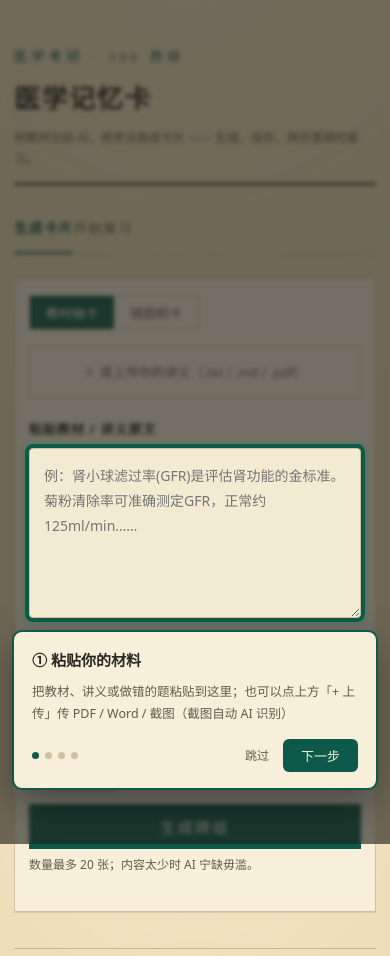
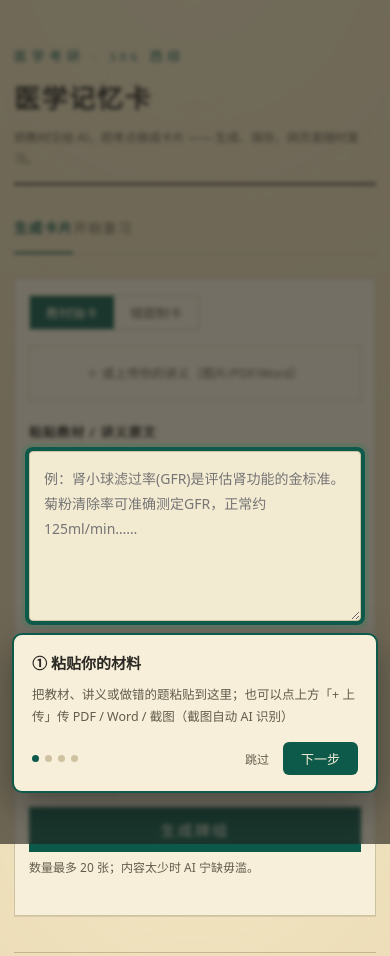
Before and after one commit to suqibit/medcard, a Flask app: page / in a window 390 px wide. Shown: the top 956 px of the page. Run offline with Flask 3, Linux system fonts and the light colour scheme.

Commit message:
上传文案更新：讲义支持图片/PDF/Word（原功能已在，文案误导修复）+ 移动端适配

```diff
--- a/templates/index.html
+++ b/templates/index.html
@@ -255,6 +255,7 @@
     .tabs .tab{padding:12px 0;font-size:13.5px}
     .sheet{padding:16px 14px}
     .text-area{min-height:130px;font-size:14px;padding:12px}
+    .upload{line-height:1.7;padding:16px 12px;font-size:12.5px}
     .rev-card{padding:16px 14px}
     .rev-front{font-size:15px;line-height:1.7}
     .rev-back{font-size:13.5px;line-height:1.75}
@@ -298,7 +299,7 @@
         <button class="m on" id="modeText" data-mode="text">教材抽卡</button>
         <button class="m" id="modeWrong" data-mode="wrong">错题制卡</button>
       </div>
-      <div class="upload" id="uploadBox">＋ 或上传你的讲义（.txt / .md / .pdf）</div>
+      <div class="upload" id="uploadBox">＋ 或上传你的讲义（图片/PDF/Word）</div>
       <input type="file" id="fileInput" accept=".txt,.md,.pdf,.docx,.png,.jpg,.jpeg,.webp" style="display:none">
       <div class="field">
         <label id="taLabel">粘贴教材 / 讲义原文</label>
@@ -589,7 +590,7 @@ function setMode(m){
   }else{
     taLabel.textContent='粘贴教材 / 讲义原文';
     ta.placeholder='例：肾小球滤过率(GFR)是评估肾功能的金标准。菊粉清除率可准确测定GFR，正常约125ml/min……';
-    box.textContent='＋ 或上传你的讲义（.txt / .md / .pdf）';
+    box.textContent='＋ 或上传你的讲义（图片/PDF/Word）';
     genBtn.textContent='生成牌组';
     genHint.textContent='数量最多 20 张；内容太少时 AI 宁缺毋滥。';
     if(cardCount.value==='3')cardCount.value='15';
@@ -655,7 +656,7 @@ fi.onchange=e=>{
       .catch(err=>{showErr('PDF 解析失败：'+err.message);fi.value='';});
     return;
   }
-  if(!/\.(txt|md)$/i.test(f.name)){showErr('仅支持 .txt / .md / .pdf / .docx / 图片(png/jpg/webp)');fi.value='';return}
+  if(!/\.(txt|md)$/i.test(f.name)){showErr('仅支持图片 / PDF / Word / 文本（.txt/.md）');fi.value='';return}
   const r=new FileReader();
   r.onload=()=>{ta.value=r.result;st.textContent='已载入：'+f.name;}
   r.readAsText(f);
```
